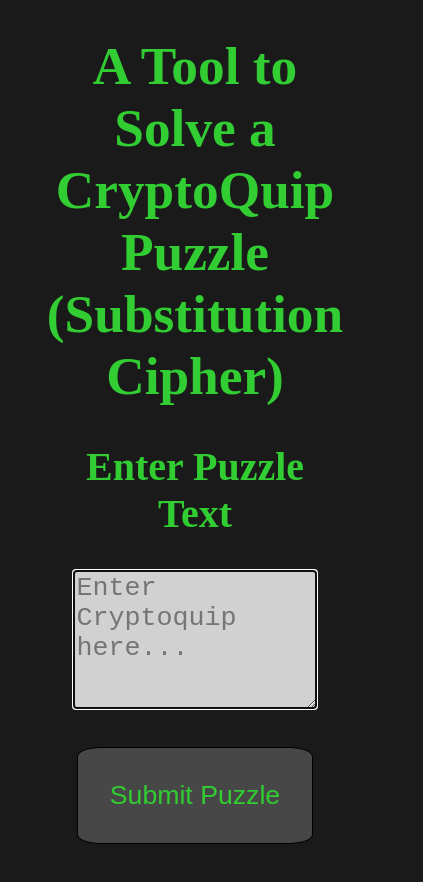
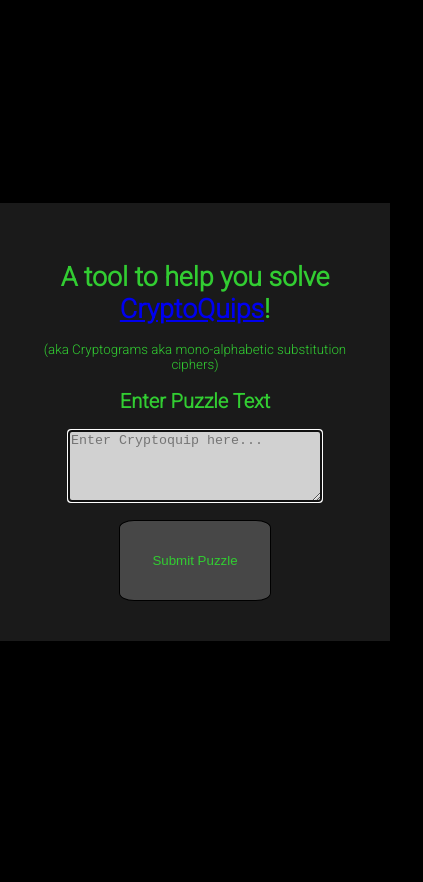
Before and after one commit to jackeown/CryptoquipTool, a plain HTML site: page index.html in a window 390 px wide. Shown: the whole page, 423 px wide, since content can reach past the window. After the commit the page ends 844 px from the top, so only its background shows below. Drawn offline with Linux system fonts and the light colour scheme.

Commit message:
add mobile style and roboto font

```diff
--- a/index.html
+++ b/index.html
@@ -5,12 +5,16 @@
     <meta http-equiv="X-UA-Compatible" content="IE=edge">
     <meta name="viewport" content="width=device-width, initial-scale=1.0">
     <title>Cryptoquip Solving Tool</title>
+    <link href='http://fonts.googleapis.com/css?family=Roboto:100,100italic,300' rel='stylesheet' type='text/css'>
     <link rel="stylesheet" href="style.css">
+    <link rel="stylesheet" href="mobile.css">
+
 </head>
 <body>
 
     <div id="PuzzleEntry">
-        <h1>A Tool to Solve a CryptoQuip Puzzle (Substitution Cipher)</h1>
+        <h1>A tool to help you solve <a href="https://en.wikipedia.org/wiki/Cryptogram">CryptoQuips</a>!</h1>
+        <p>(aka Cryptograms aka mono-alphabetic substitution ciphers)</p>
         <h2>Enter Puzzle Text</h2>
         <textarea type="text" id="puzzleInput" placeholder="Enter Cryptoquip here..."></textarea><br><br>
         <button>Submit Puzzle</button>
--- /dev/null
+++ b/mobile.css
@@ -0,0 +1,5 @@
+@media (max-width: 600px) {
+    :root{
+        --fontSize: 10pt;
+    }
+  }
--- a/style.css
+++ b/style.css
@@ -1,5 +1,6 @@
 :root{
     --fontSize: 20pt;
+    font-family:Roboto;
 }
 
 body, input, textarea{
```
